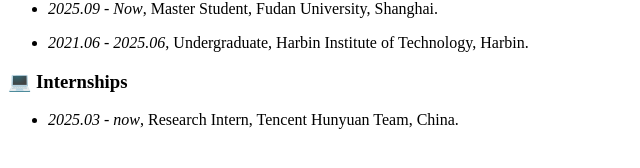
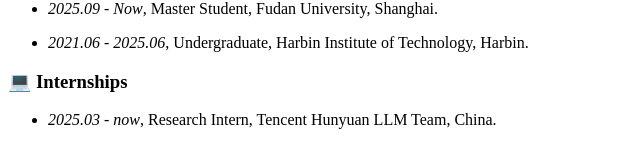
Before and after one commit to Ralph-Zhou/ralph-zhou.github.io, a Jekyll site: the page built from _pages/information/others.md, in a window 1280 px wide. Shown: the part 400-568 px from the top of the page, without its empty margins (0-640 px from the left). Built offline with Jekyll 4.4.1, drawn with Linux system fonts in a browser that asks for light colours; our own code applies the rules of GitHub Pages for plain Markdown files.

Commit message:
Update others.md

```diff
--- a/_pages/information/others.md
+++ b/_pages/information/others.md
@@ -6,4 +6,4 @@
 
 # 💻 Internships
 
-- *2025.03 - now*, Research Intern, Tencent Hunyuan Team, China.
+- *2025.03 - now*, Research Intern, Tencent Hunyuan LLM Team, China.
```
